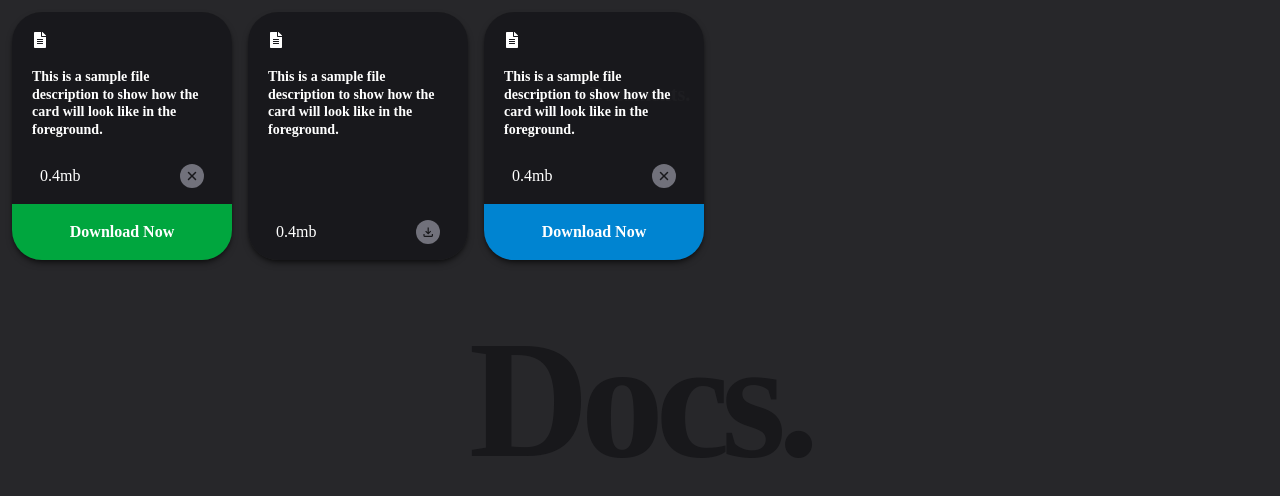
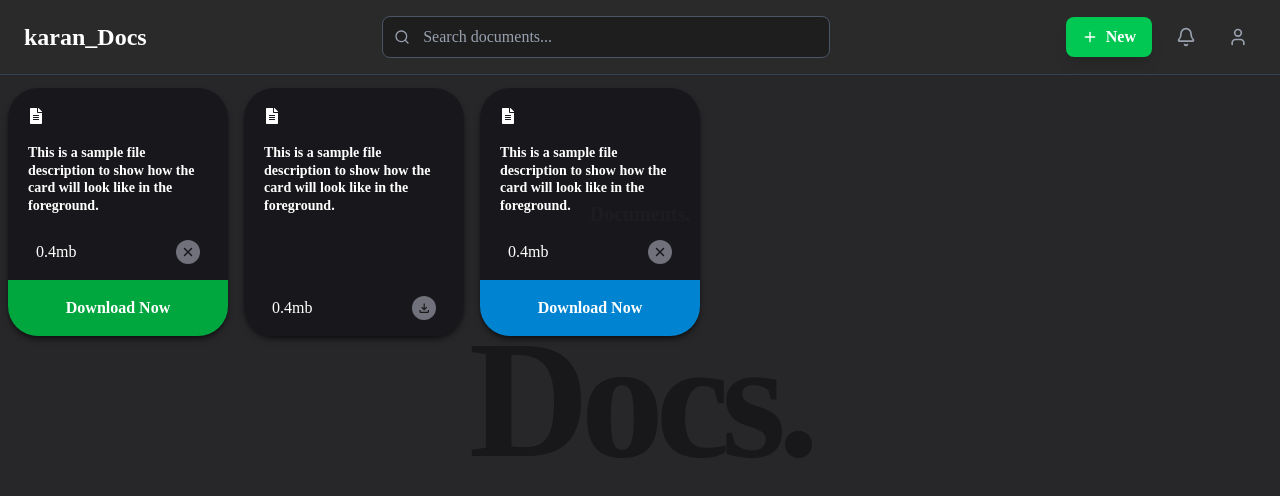
Before and after one commit to mercinati/Docs_App, a React (Vite) app: page / in a window 1280 px wide. Shown: the top 496 px of the page. Built offline with nearby package versions, Linux system fonts and the light colour scheme.

Commit message:
nav bar added

```diff
--- a/package.json
+++ b/package.json
@@ -13,6 +13,8 @@
     "@tailwindcss/postcss": "^4.1.11",
     "@tailwindcss/vite": "^4.1.11",
     "autoprefixer": "^10.4.21",
+    "framer-motion": "^12.23.0",
+    "lucide-react": "^0.525.0",
     "motion": "^12.19.3",
     "postcss": "^8.5.6",
     "react": "^19.1.0",
--- a/src/components/Background.jsx
+++ b/src/components/Background.jsx
@@ -4,7 +4,7 @@ const Background = () => {
   return (
     <>
         <div className='fixed z-[2] w-full h-full'>
-            <div className='absolute top-[5%] w-full py-10 flex justify-center text-zinc-600 text-xl font-semibold '>Documents.</div>
+            <div className='absolute top-[20%] w-full py-10 flex justify-center text-zinc-600 text-xl font-semibold '>Documents.</div>
             <h1 className='absolute top-1/2 left-1/2 -translate-x-[50%] -translate-y-[50%] text-[13vw] leading-none tracking-tighter font-semibold text-zinc-900 '>Docs.</h1>
         </div>
     </>
--- a/src/components/Foreground.jsx
+++ b/src/components/Foreground.jsx
@@ -1,5 +1,6 @@
 import React, { useRef } from 'react'
 import Card from './Card'
+import Navigation from './Navigation';
 
 const Foreground = () => {
 
@@ -27,11 +28,16 @@ const Foreground = () => {
   ];
 
   return (
-    <div ref={ref} className='fixed top-0 left-0 z-[3] w-full h-full p-3 flex gap-4 flex-wrap '>
-        {data.map((item, index)=>(
-          <Card data={item} reference={ref}/>
-        ))}
-    </div>
+    <>
+      <div className=' w-full h-[10%] '>
+        <Navigation />
+      </div>
+      <div ref={ref} className='fixed relative top-0 left-0 z-[3] w-full h-[90%] p-2 flex gap-4 flex-wrap '>
+          {data.map((item, index)=>(
+            <Card data={item} reference={ref}/>
+          ))}
+      </div>
+    </>
   )
 }
 
--- /dev/null
+++ b/src/components/Navigation.jsx
@@ -0,0 +1,61 @@
+import React from "react"
+import { motion } from "framer-motion"
+import { Plus, Search, Bell, User } from "lucide-react"
+
+/**
+ * @param {{ onNewClick: () => void }} props
+ */
+
+export default function Navigation({ onNewClick }) {
+  return (
+    <motion.nav
+      initial={{ opacity: 0, y: -20 }}
+      animate={{ opacity: 1, y: 0 }}
+      transition={{ duration: 0.5 }}
+      className="bg-[#2A2A2A] border-b border-gray-700 px-6 py-4"
+    >
+      <div className="max-w-7xl mx-auto flex items-center justify-between">
+        {/* Logo/Brand */}
+        <div className="flex items-center space-x-4">
+          <h1 className="text-2xl font-bold text-white">karan_Docs</h1>
+        </div>
+
+        {/* Search Bar */}
+        <div className="flex-1 max-w-md mx-8">
+          <div className="relative">
+            <Search className="absolute left-3 top-1/2 transform -translate-y-1/2 text-gray-400 w-4 h-4" />
+            <input
+              type="text"
+              placeholder="Search documents..."
+              className="w-full pl-10 pr-4 py-2 bg-[#1E1E1E] border border-gray-600 rounded-lg text-white placeholder-gray-400 focus:outline-none focus:ring-2 focus:ring-[#00C853] focus:border-transparent"
+            />
+          </div>
+        </div>
+
+        {/* Action Buttons */}
+        <div className="flex items-center space-x-4">
+          {/* New Button */}
+          <motion.button
+            onClick={onNewClick}
+            whileHover={{ scale: 1.05 }}
+            whileTap={{ scale: 0.95 }}
+            className="bg-[#00C853] hover:bg-[#00A843] text-white font-semibold px-4 py-2 rounded-lg transition-all duration-200 flex items-center space-x-2 shadow-lg hover:shadow-xl"
+          >
+            <Plus className="w-4 h-4" />
+            <span>New</span>
+          </motion.button>
+
+          {/* Notification Button */}
+          <button className="p-2 text-gray-400 hover:text-white transition-colors rounded-lg hover:bg-[#1E1E1E]">
+            <Bell className="w-5 h-5" />
+          </button>
+
+          {/* Profile Button */}
+          <button className="p-2 text-gray-400 hover:text-white transition-colors rounded-lg hover:bg-[#1E1E1E]">
+            <User className="w-5 h-5" />
+          </button>
+        </div>
+      </div>
+    </motion.nav>
+  )
+}
```
Also changed, not shown: 1 other file (tests, documents, lock files or other folders).
